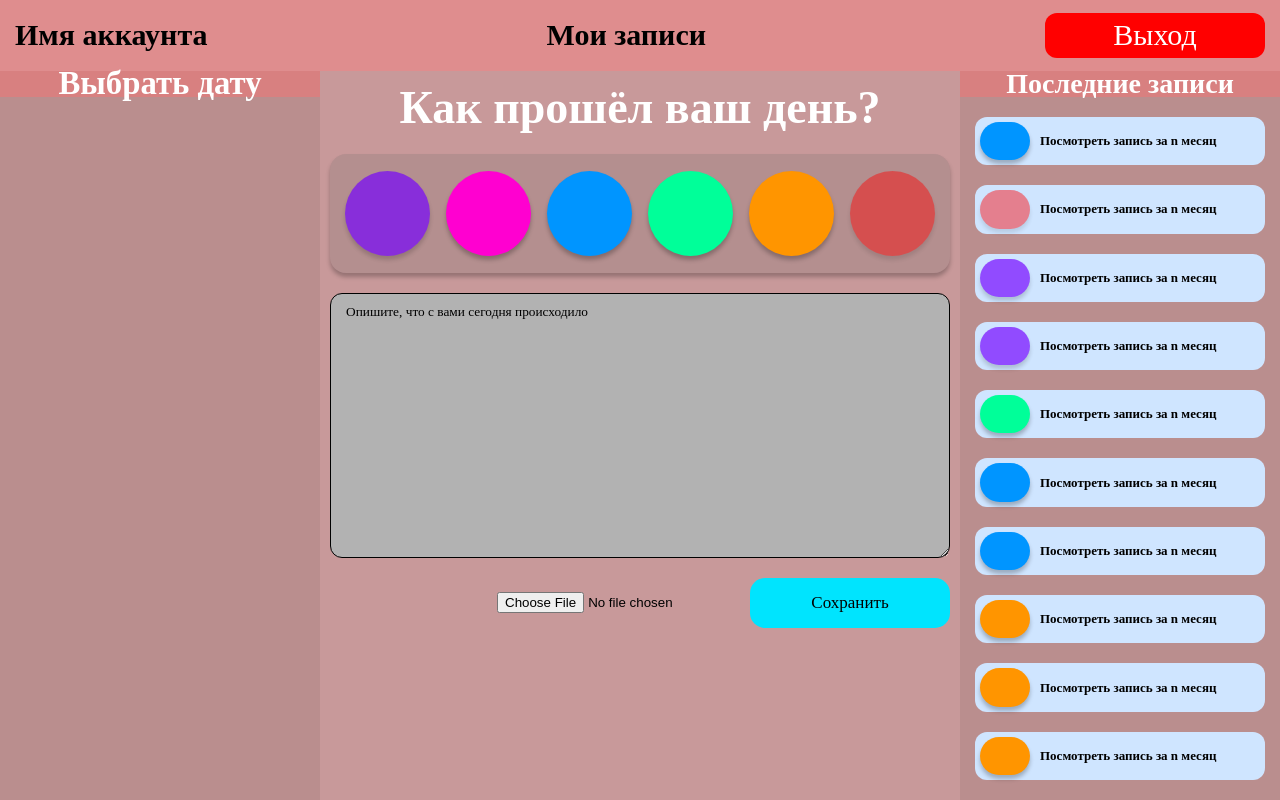
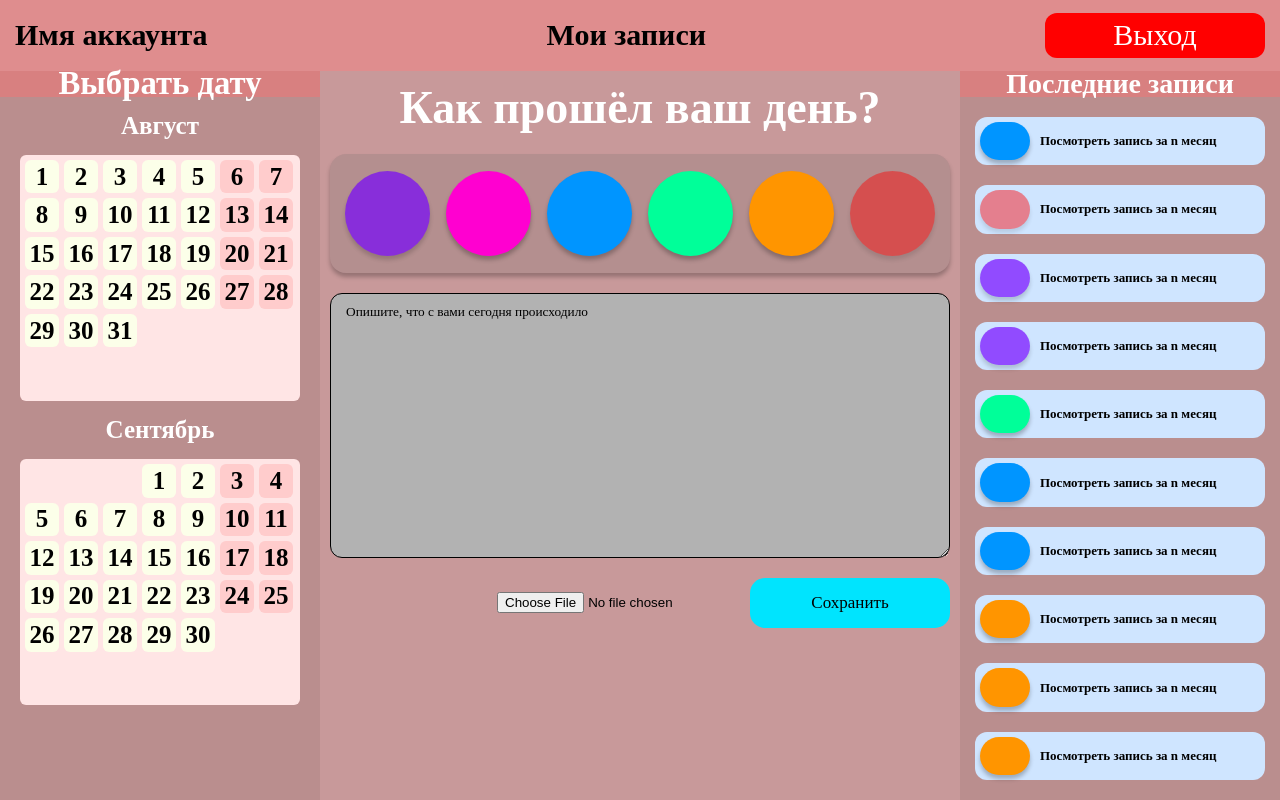
Before and after one commit to ArtemDema/Daily-report-django-react, a React (Vite) app in the folder frontend-daily-report/: page / in a window 1280 px wide. Built offline with nearby package versions, Linux system fonts and the light colour scheme; a web font is replaced by a local one.

Commit message:
add example calendar to / and /myreports

```diff
--- a/frontend-daily-report/components/FormFormik/RegistrationForm/ConfirmEmail/ConfirmEmail.module.css
+++ /dev/null
@@ -1,39 +0,0 @@
-.formDiv{
-  display: flex;
-  flex-direction: column;
-  justify-content: top;
-  align-items: center;
-  gap: 15px;
-  width: 100%;
-  max-width: 50px;
-  height: 100%;
-  max-height: 50px;
-}
-
-.formDiv input{
-  width: 100%;
-  max-width: 45px;
-  height: 100%;
-  max-height: 45px;
-}
-
-.confirmText{
-  width: 100%;
-  text-align: center;
-}
-
-.enderCodeText{
-  width: 100%;
-  text-align: center;
-}
-
-.inputDiv{
-  display: flex;
-  flex-direction: row;
-  justify-content: center;
-  align-items: center;
-  gap: 15px;
-  width: 100%;
-  height: 100%;
-  max-height: 45px;
-}
--- a/frontend-daily-report/components/FormFormik/RegistrationForm/ConfirmEmail/index.jsx
+++ /dev/null
@@ -1,78 +0,0 @@
-import React from 'react';
-import { Formik, Form, Field, ErrorMessage } from 'formik';
-import { ConfirmEmailSchema } from "../../../../utils/validation/validationSchemas.js"
-import ConfirmEmailStyles from './ConfirmEmail.module.css'
-
-const ConfirmEmailForm = () => {
-  return (
-    <Formik
-      initialValues={{ field_one: '', field_two: '', field_three: '', field_four: '', field_five: '', field_six: '', field_seven: '', field_eight: '' }}
-      validationSchema={ConfirmEmailSchema}
-      onSubmit={async (values, { setSubmitting, setErrors, resetForm }) => {
-            const response = await fetch('http://127.0.0.1:8000/authorization/confirm/', {
-              method: 'POST',
-              headers: {
-                'Content-Type': 'application/json',
-              },
-              body: JSON.stringify(values),
-            });
-            console.log('Отправляемые данные:', values);
-            resetForm();
-            }
-        }
-    >
-      {
-      () => (
-        <Form>
-          <h1 className={ConfirmEmailStyles.confirmText}>Подтверждение почты</h1>
-          <h4 className={ConfirmEmailStyles.enderCodeText}>Введите код отправленный вам на почту:</h4>
-
-          <div className={ConfirmEmailStyles.inputDiv}>
-            <div className={ConfirmEmailStyles.formDiv}>
-              <Field name="field_one" type="text" id="field_one" />
-            </div>
-
-            <div className={ConfirmEmailStyles.formDiv}>
-              <Field name="field_two" type="text" id="field_two" />
-            </div>
-
-            <div className={ConfirmEmailStyles.formDiv}>
-              <Field name="field_three" type="text" id="field_three" />
-            </div>
-
-            <div className={ConfirmEmailStyles.formDiv}>
-              <Field name="field_four" type="text" id="field_four" />
-            </div>
-
-            <div className={ConfirmEmailStyles.formDiv}>
-              <Field name="field_five" type="text" id="field_five" />
-            </div>
-
-            <div className={ConfirmEmailStyles.formDiv}>
-              <Field name="field_six" type="text" id="field_six" />
-            </div>
-
-            <div className={ConfirmEmailStyles.formDiv}>
-              <Field name="field_seven" type="text" id="field_seven" />
-            </div>
-
-            <div className={ConfirmEmailStyles.formDiv}>
-              <Field name="field_eight" type="text" id="field_eight" />
-            </div>
-
-          </div>
-
-
-          <button type="submit">
-            Подтвердить
-          </button>
-
-          <h5>Вернуться обратно</h5>
-        </Form>
-      )
-      }
-    </Formik>
-  );
-};
-
-export default ConfirmEmailForm;
--- a/frontend-daily-report/components/LeftSide/LeftSide.module.css
+++ b/frontend-daily-report/components/LeftSide/LeftSide.module.css
@@ -0,0 +1,10 @@
+.monthDiv{
+    width: 100%;
+    height: 100%;
+    display: flex;
+    flex-direction: column;
+    justify-content: top;
+    align-items: center;
+    gap: 15px;
+    padding: 15px 20px;
+}
--- a/frontend-daily-report/components/LeftSide/SelectDate/SelectDate.module.css
+++ b/frontend-daily-report/components/LeftSide/SelectDate/SelectDate.module.css
@@ -0,0 +1,37 @@
+.monthName{
+  font-size: 25px !important;
+}
+
+.month{
+  width: 100%;
+  max-width: 270px;
+  height: 100%;
+  max-height: 236.1415px;
+  display: grid;
+  grid-template-columns: 34px 34px 34px 34px 34px 34px 34px;
+  grid-template-rows: 33.52px 33.52px 33.52px 33.52px 33.52px 33.52px;
+  gap: 5px;
+  padding: 5px;
+  background-color: #FFE5E5;
+  border-radius: 6px;
+}
+
+.monthDay{
+  width: 100%;
+  height: 100%;
+  background-color: #FCFFE9;
+  border-radius: 6px;
+  display: flex;
+  flex-direction: column;
+  justify-content: center;
+  align-items: center;
+}
+
+.numberOfDay{
+  color: black !important;
+  font-size: 25px !important;
+}
+
+.numberOfDayNull{
+  background-color: #FFE5E5;
+}
--- a/frontend-daily-report/components/LeftSide/SelectDate/index.jsx
+++ b/frontend-daily-report/components/LeftSide/SelectDate/index.jsx
@@ -1,9 +1,26 @@
 import selectDateStyles from "./SelectDate.module.css"
 
-function SelectDate() {
+// временно реализованы пустышки. В них нет никакой информации и они нужны только для того, что бы показать будущие
+// стили и смысл компонента
+function SelectDate({countSkip, countDays, monthId}) {
+    const daysArray = Array.from({length: countDays + countSkip}).map((_, index) =>{
+      if (index >= countSkip){
+        return index + 1 - countSkip
+      }
+      return null
+    })
+    const months = ["Январь", "Февраль", "Март", "Апрель", "Май", "Июнь", "Июль", "Август", "Сентябрь", "Октябрь", "Ноябрь", "Декабрь"]
     return(
-        <div>
+      <>
+        <h2 className={selectDateStyles.monthName} >{months[monthId - 1]}</h2>
+        <div className={selectDateStyles.month}>
+          {daysArray.map((day, index) => (
+            <div key={index} className={day === null ? selectDateStyles.monthDayNull : selectDateStyles.monthDay} id={index % 7 == 5 || index % 7 === 6 ? "weekend" : "workDay"}>
+                <h2 className={selectDateStyles.numberOfDay} >{day}</h2>
+            </div>
+          ))}
         </div>
+      </>
     )
 }
 
--- a/frontend-daily-report/components/LeftSide/index.jsx
+++ b/frontend-daily-report/components/LeftSide/index.jsx
@@ -6,7 +6,10 @@ function leftSide() {
         <div className='leftSide'>
             <div className='nameLeftDiv'>
                 <h3>Выбрать дату</h3>
-                <SelectDate />
+            </div>
+            <div className={leftSideStyles.monthDiv}>
+                <SelectDate countSkip={0} countDays={31} monthId={8} />
+                <SelectDate countSkip={3} countDays={30} monthId={9} />
             </div>
         </div>
     )
--- a/frontend-daily-report/components/Registration/index.jsx
+++ b/frontend-daily-report/components/Registration/index.jsx
@@ -1,6 +1,5 @@
 import registrationStyles from "./Registration.module.css"
 import RegistrationForm from "../FormFormik/RegistrationForm/Register"
-import ConfirmEmailForm from "../FormFormik/RegistrationForm/ConfirmEmail"
 import AuthForm from "../FormFormik/RegistrationForm/Auth"
 
 
@@ -21,10 +20,6 @@ function RegistrationPage() {
                             <RegistrationForm />
                         </div>
 
-                        {/* <div className={registrationStyles.ConfirmEmailForm}>
-                            <ConfirmEmailForm />
-                        </div> */}
-
                         {/* <div className={registrationStyles.AuthForm}>
                             <AuthForm />
                         </div> */}
--- a/frontend-daily-report/src/index.css
+++ b/frontend-daily-report/src/index.css
@@ -100,3 +100,7 @@ header{
     background-color: #FF0000;
     opacity: 44%;
 }
+
+#weekend{
+  background-color: #FFCCCC !important;
+}
```
